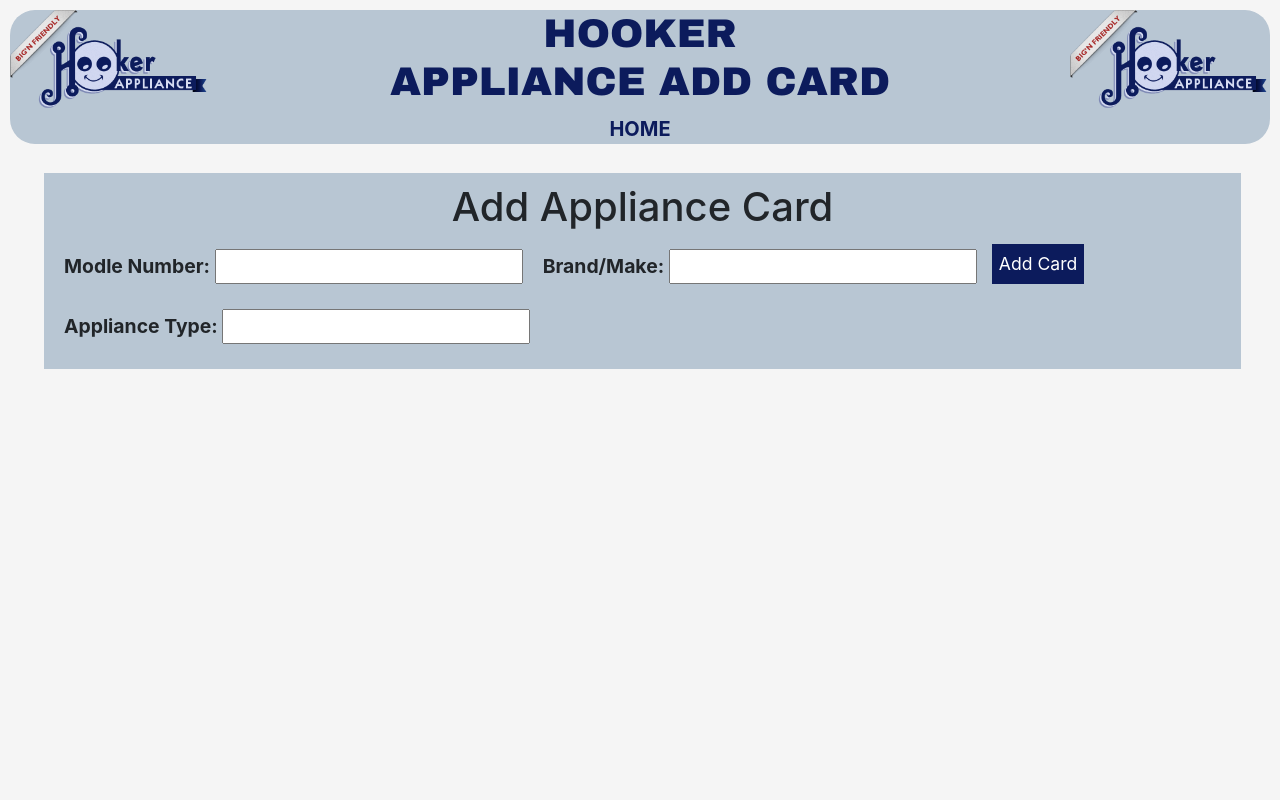
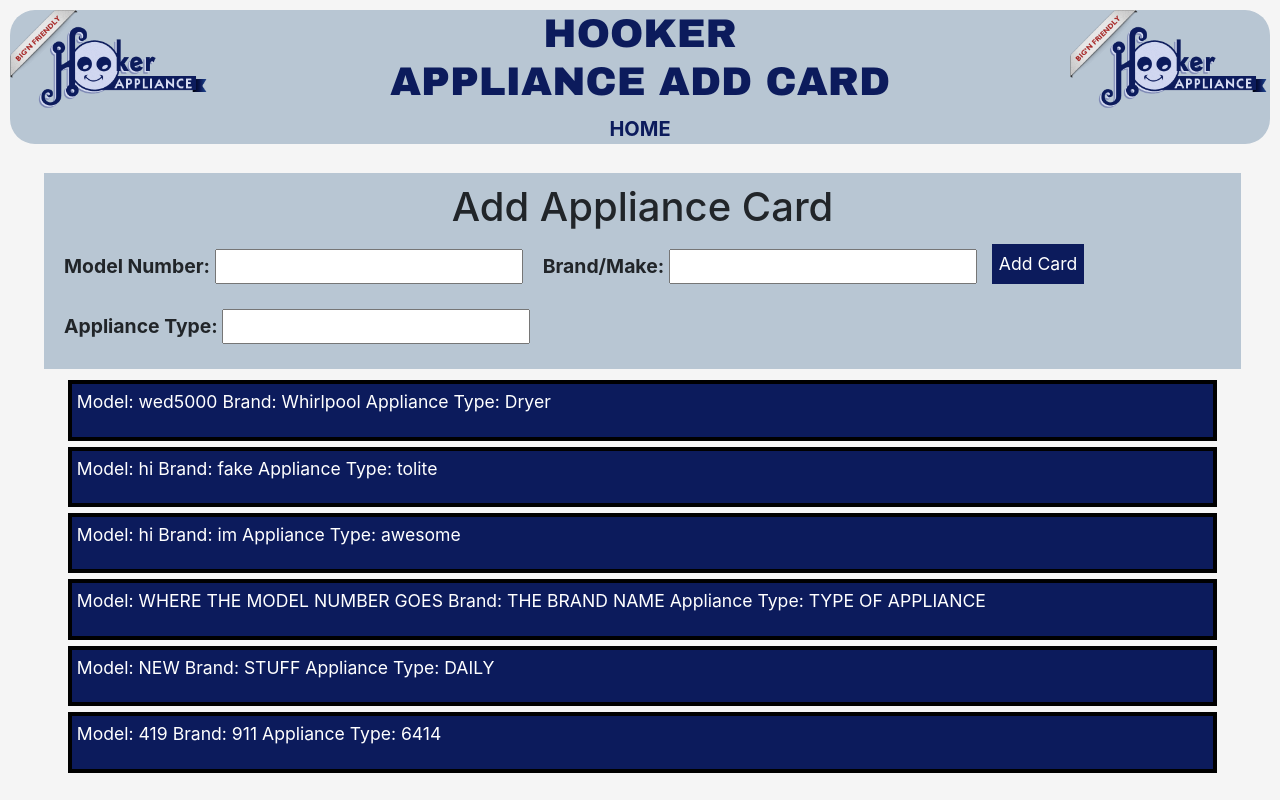
Before and after one commit to CarterFiggins/HookerAppliance, a Django app: template HookerApp/cards/templates/cards/addCards.html in a window 1280 px wide. Run offline with Django 3.2, Linux system fonts and the light colour scheme; the template is opened without the code that fills it: values that come from a table or form of the project are taken from there, others are empty; data comes from the database, SQL or seed files in the repository; some libraries are stand-ins or nearby versions.

Commit message:
Added view of all cards in add appliances

```diff
--- a/HookerApp/HookerApp/urls.py
+++ b/HookerApp/HookerApp/urls.py
@@ -17,6 +17,6 @@ from django.contrib import admin
 from django.urls import include, path
 
 urlpatterns = [
-    path('cards/', include('cards.urls')),
+    path('', include('cards.urls')),
     path('admin/', admin.site.urls),
 ]
--- a/HookerApp/cards/models.py
+++ b/HookerApp/cards/models.py
@@ -5,12 +5,12 @@ from django.utils import timezone
 
 
 class Card(models.Model):
-    modleNumber = models.CharField(max_length=200)
+    modelNumber = models.CharField(max_length=200)
     brand = models.CharField(max_length=200)
     applianceType = models.CharField(max_length= 50)
     pub_date = models.DateTimeField('date published')
     def __str__(self):
-        return self.modleNumber
+        return self.modelNumber
     def was_published_recently(self):
         return self.pub_date >= timezone.now() - datetime.timedelta(days=1)
 
--- a/HookerApp/cards/static/cards/style.css
+++ b/HookerApp/cards/static/cards/style.css
@@ -21,6 +21,12 @@ body{
 
 
 }
+
+.lookUp{
+	margin: 10px;
+	padding: 10px;
+}
+
 .line{
 	display: inline-block
 }
@@ -51,11 +57,13 @@ body{
 }
 .cards{
 	padding:5px;
-	margin:5px;
+	margin: 5px;
 	float: left;
 	font-size:110%;
 	font-weight: bold;
 }
+
+
 .lookUpBox{
 	font-size:30px;
 	padding:5px;
@@ -66,9 +74,6 @@ body{
 	margin:10px;
 }
 
-#Type{
-	font-size:
-}
 
 .summitCard{
 	float: right;
@@ -76,20 +81,38 @@ body{
 	margin-right: 7%;
 }
 
-
-
 .ticketBox{
 	background-color: #00aaff;
 	margin-left: 200px;
 	margin-right: 200px;
 	padding: 20px;
 }
+
 .cardBox{
 	background: #B8C6D3;
 	padding: 10px;
 	width:95%;
+	margin-right: 2.7%;
 	margin-left: 2.7%;
 
+
+}
+
+.allCards{
+	background: #0C1B5C;
+	width: 95%;
+	padding: 5px;
+	margin-top: .5%;
+	margin-right: 2.7%;
+	margin-left: 2.7%;
+	border: 4px solid black;
+	color: white;
+	float: left;
+	font-size: 110%
+}
+
+.cardWaper{
+	margin: 2%
 }
 
 .bHooker{
--- /dev/null
+++ b/HookerApp/cards/templates/cards/NavBar.html
@@ -0,0 +1,30 @@
+<!DOCTYPE html>
+
+<html lang ="en">
+
+	<head>
+		<script src="https://cdn.jsdelivr.net/npm/vue@2.6.10/dist/vue.js"></script>
+		<title>Hooker Appliance</title>
+		<meta charset="utf-8">
+		<link rel="stylesheet" href="https://stackpath.bootstrapcdn.com/bootstrap/4.3.1/css/bootstrap.min.css" integrity="sha384-ggOyR0iXCbMQv3Xipma34MD+dH/1fQ784/j6cY/iJTQUOhcWr7x9JvoRxT2MZw1T" crossorigin="anonymous">
+		{% load static %}
+		<link rel="stylesheet" href="{%static 'cards/style.css'%}">
+
+    </head>
+    <body>
+        <div class = "menuBar center">
+                <div>
+                    <img src="{% static 'cards/logo.png'%}" width="200" class="logo">
+                    <img src="{% static 'cards/logo.png'%}" width="200" class="logo2">
+                    <h1 class = "title"> HOOKER <br>APPLIANCE ADD CARD </h1>
+
+                </div>
+                <div>
+                    <a href= "{% url 'cards:mainMenu' %}" class="home">HOME </a>
+                </div>
+        </div>
+        <br>
+
+        {% block page %} {% endblock %}
+    </body>
+</html>
--- a/HookerApp/cards/templates/cards/addCards.html
+++ b/HookerApp/cards/templates/cards/addCards.html
@@ -1,98 +1,73 @@
-<!DOCTYPE html>
-
-<html lang ="en">
-
-	<head>
-		<script src="https://cdn.jsdelivr.net/npm/vue@2.6.10/dist/vue.js"></script>
-		<title>Hooker Appliance</title>
-		<meta charset="utf-8">
-		<link rel="stylesheet" href="https://stackpath.bootstrapcdn.com/bootstrap/4.3.1/css/bootstrap.min.css" integrity="sha384-ggOyR0iXCbMQv3Xipma34MD+dH/1fQ784/j6cY/iJTQUOhcWr7x9JvoRxT2MZw1T" crossorigin="anonymous">
-		{% load static %}
-		<link rel="stylesheet" href="{%static 'cards/style.css'%}">
-
-	</head>
-
-	<body>
-
-		<div class = "menuBar center">
-			<div>
-				<img src="{% static 'cards/logo.png'%}" width="200" class="logo">
-				<img src="{% static 'cards/logo.png'%}" width="200" class="logo2">
-				<h1 class = "title"> HOOKER <br>APPLIANCE ADD CARD </h1>
-
-			</div>
-			<div>
-				<a href= "{% url 'cards:mainMenu' %}" class="home">HOME </a>
-			</div>
-		</div>
-
-		<br>
 
 
+{% extends "cards/NavBar.html" %}
 
-		<div id = "app" class ="cardBox cards c" >
+
+		{% block page %}
+
+		<div class ="cardBox cards" >
 
 			<h1 class = "center">Add Appliance Card</h1>
 
-			<form>
-
+			<form action = '{% url "cards:newCard" %}' method = "post">
+				{% csrf_token %}
 				<div class = " cards" >
 					<span>
-						<label :for ="inputs" > Modle Number: </label>
-						<input type="text" :id="inputs">
+						<label for ="model" > Model Number: </label>
+						<input type="text" id="model" name="model">
 					</span>
 				</div>
 
 				<div class = " cards" >
 					<span>
-						<label :for ="inputs" > Brand/Make: </label>
-						<input type="text" :id="inputs">
+						<label for ="brand" > Brand/Make: </label>
+						<input type="text" id="brand" name = "brand">
 					</span>
 				</div>
 
 				<div class = " cards" >
 						<span>
-							<label :for ="inputs" > Appliance Type: </label>
-							<input type="text" :id="inputs">
+							<label for ="type" > Appliance Type: </label>
+							<input type="text" id="type" name = "type">
 						</span>
 					</div>
 
 				<div >
-					<input class = "bHooker" type="button" value = "Add Card">
+					<input class = "bHooker" type="submit" value = "Add Card" onclick="newCard()">
 				</div>
 
 			</form>
 
 		</div>
 
+		<div id ="cardView">
+			{% if context %}
+				<p>{{ context.saveCard.modelNumber }}</p>
+			{% endif %}
+
+		</div>
+
+		<div class = "cardWaper">
+				{% if cards %}
+						{% for card in cards %}
+							<div class="allCards">
+								<p> Model: {{card.modelNumber}} Brand: {{card.brand}} Appliance Type: {{card.applianceType}} </p>
+							</div>
+						{% endfor %}
+				{% endif %}
+		</div>
 
 
+<!--
 		<script type="text/javascript">
-			ticketLabels = [
-			"Model#",
-			"Brand/Make",
-			"Type",
-			];
+			newCard =function makeCard(){
+				var para = document.createElement("p");
+				var text = document.createTextNode("I LOVE YOU");
+				para.appendChild(text);
+				var insert = document.getElementById("cardView");
+				insert.appendChild(para);
+			}
 
 
-			var app = new Vue({
-				el: '#app',
-				// All the data used in vue
-				data: {
-					labels:ticketLabels,
-				},
-				methods:{
-
-				},
-				computed:{
-
-				},
-			});
-			document.getElementById('Date').value = theDate;
-
-		</script>
-
-
-	</body>
-
-</html>
+		</script> -->
+{% endblock %}
--- a/HookerApp/cards/urls.py
+++ b/HookerApp/cards/urls.py
@@ -9,5 +9,5 @@ urlpatterns = [
     path('lookCards', views.lookCards, name='lookCards'),
     path('addCards', views.addCards, name= 'addCards'),
     path('lookAppliance', views.lookAppliance, name='lookAppliance'),
-
+    path('newCard',views.newCard, name='newCard'),
 ]
```
Also changed, not shown: HookerApp/cards/templates/cards/lookAppliance.html (+7 -4 lines), HookerApp/cards/templates/cards/lookCards.html (+12 -36 lines), HookerApp/cards/views.py (+51 -5 lines), HookerApp/cards/migrations/0003_auto_20191110_1349.py (added), HookerApp/db.sqlite3, README.md.
